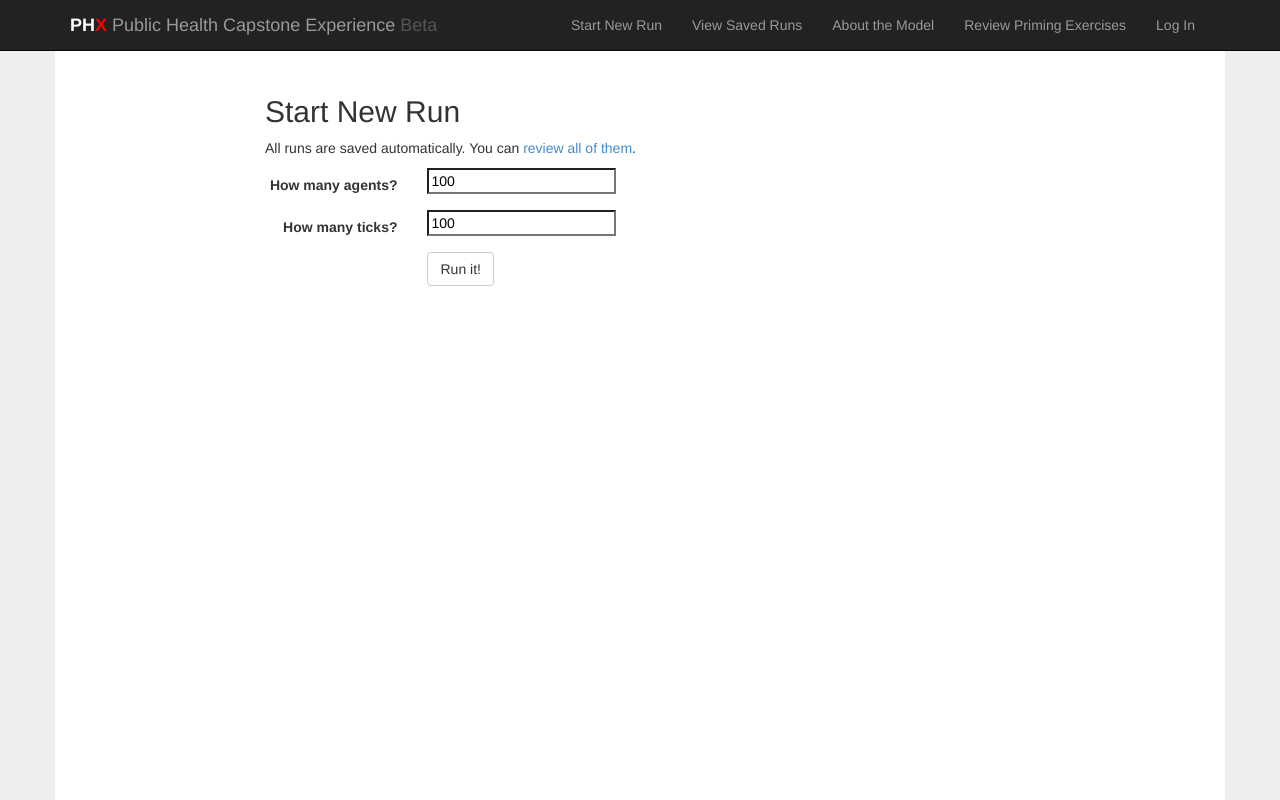
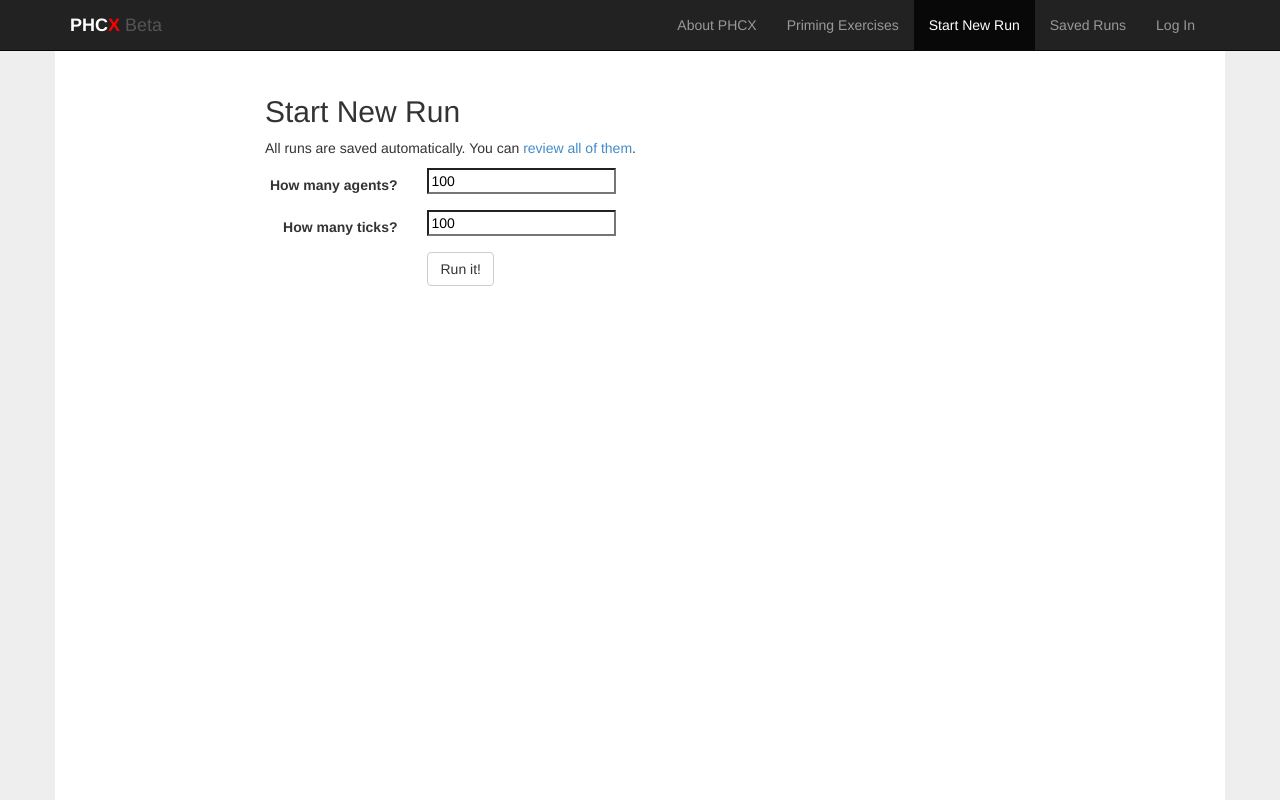
Before and after one commit to ccnmtl/capsim, a Django app: page / in a window 1280 px wide. Run offline with Django 3.2, Linux system fonts and the light colour scheme; some libraries are stand-ins or nearby versions.

Commit message:
style tweaks

```diff
--- a/capsim/templates/base.html
+++ b/capsim/templates/base.html
@@ -24,6 +24,11 @@
   <script src="{{STATIC_URL}}js/jquery-1.7.2.min.js"></script>
 
 	{% block feeds %}{% endblock %}
+
+	<script>
+
+</script>
+
 </head>
 <body class="{% block bodyclass %}{% endblock %}" id="{% block bodyid %}{% endblock %}">
 <a class="sr-only" href="#content">Skip navigation</a>
@@ -39,7 +44,7 @@
       <span class="icon-bar"></span>
       <span class="icon-bar"></span>
     </button>
-		<a class="navbar-brand" href="/"><span style="font-weight: bold;"><span style="color: white;">PH<span style="color: red;">X</span> </span> </span>Public Health Capstone Experience  <span style="color: #555;">Beta</span> </a>
+		<a class="navbar-brand" href="/"><span style="font-weight: bold;"><span style="color: white;">PHC<span style="color: red;">X</span> </span> </span>  <span style="color: #555;">Beta</span> </a>
   </div>
 
   <!-- Collect the nav links, forms, and other content for toggling -->
@@ -55,15 +60,17 @@
 -->
 
 	<ul class="nav navbar-nav navbar-right">
-		<li><a href="/">Start New Run</a></li>
-		<li><a href="/run/">View Saved Runs</a></li>
-		<li><a href="/model/">About the Model</a></li>
-		<li><a href="/pages/introduction/">Review Priming Exercises</a></li>
+
+		<li><a href="/model/" title="Learn all about PHCX and the math behind it.">About PHCX</a></li>
+		<li><a href="/pages/introduction/" title="Ramp up your understanding with this handy tutorial.">Priming Exercises</a></li>
+		<li class="active"><a href="/" title="Create a new run.">Start New Run</a></li>
+		<li><a href="/run/" title="See all the runs.">Saved Runs</a></li>
+
 		{% block topnavbarleftitems %}{% endblock %}
 		{% block topnavbarrightitems %}{% endblock %}
 		{% block usernav %}
           {% if request.user.is_anonymous %}
-          <li><a href="#" data-toggle="modal" data-target="#myModal">Log In</a></li>
+          <li><a href="#" data-toggle="modal" data-target="#myModal" title="Log in to the system.">Log In</a></li>
           {% else %}
 		<li class="navbar-text">
 		<div class="btn-group">
```
